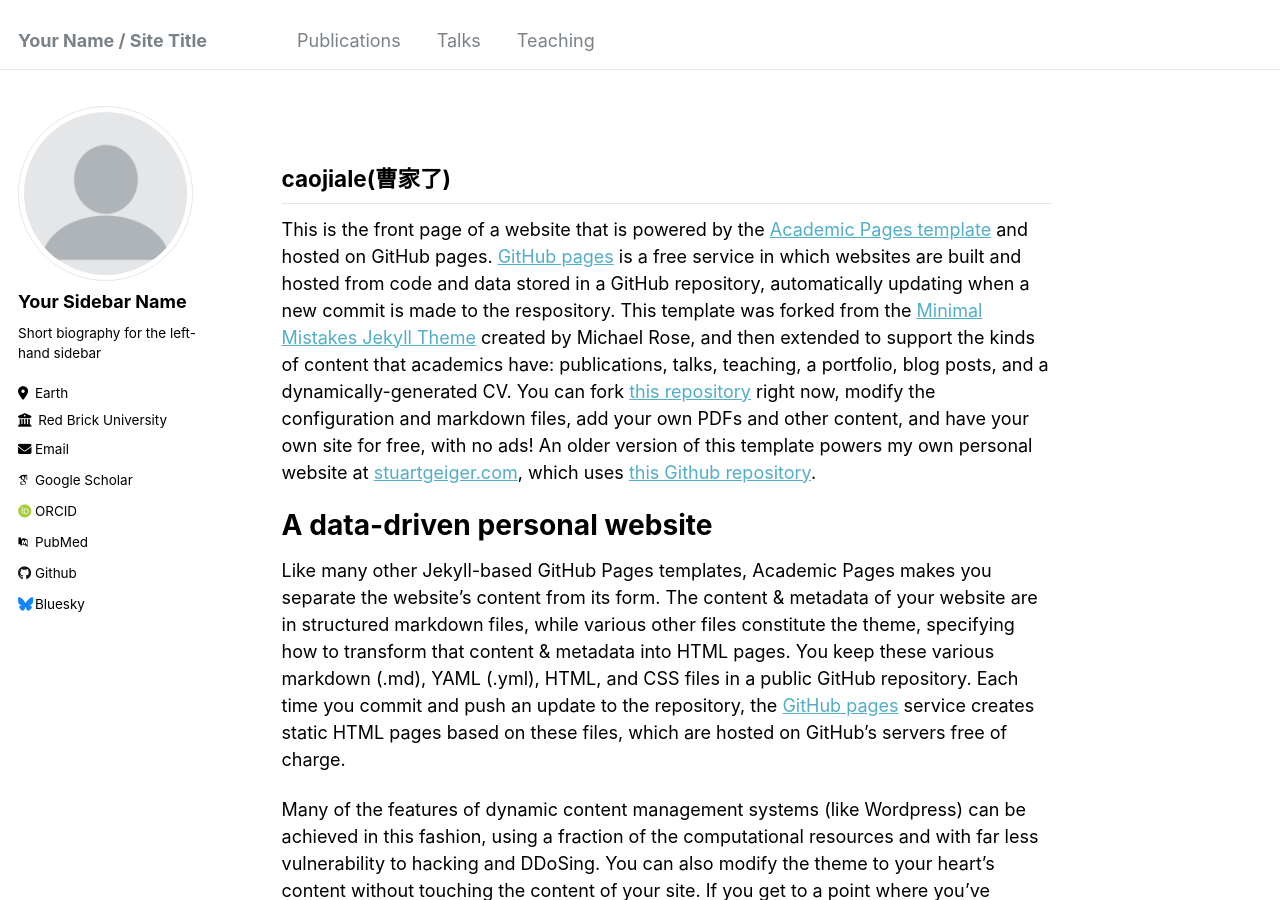
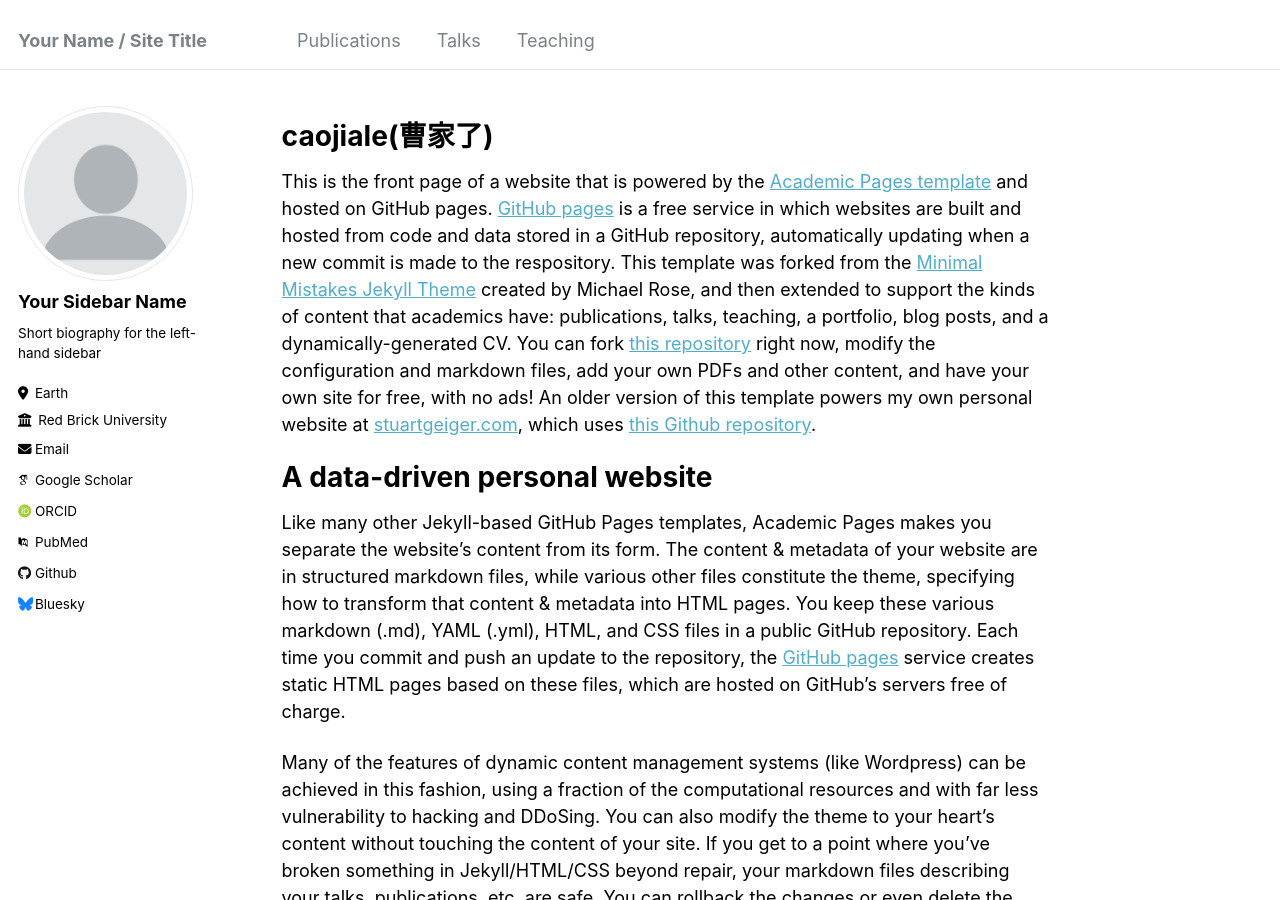
Before and after one commit to sjkdkekk/sjkdkekk.github.io, a Jekyll site: the page built from _pages/about.md, in a window 1280 px wide and 900 px high. Built offline with Jekyll 4.4.1, drawn with Linux system fonts in a browser that asks for light colours; some web fonts are replaced.

Commit message:
Update about.md

```diff
--- a/_pages/about.md
+++ b/_pages/about.md
@@ -7,7 +7,7 @@ redirect_from:
   - /about.html
 ---
 
-<h2 style="color: #000000;"> caojiale(曹家了)</h2>
+<h1 style="color: #000000;"> caojiale(曹家了)</h1>
 This is the front page of a website that is powered by the [Academic Pages template](https://github.com/academicpages/academicpages.github.io) and hosted on GitHub pages. [GitHub pages](https://pages.github.com) is a free service in which websites are built and hosted from code and data stored in a GitHub repository, automatically updating when a new commit is made to the respository. This template was forked from the [Minimal Mistakes Jekyll Theme](https://mmistakes.github.io/minimal-mistakes/) created by Michael Rose, and then extended to support the kinds of content that academics have: publications, talks, teaching, a portfolio, blog posts, and a dynamically-generated CV. You can fork [this repository](https://github.com/academicpages/academicpages.github.io) right now, modify the configuration and markdown files, add your own PDFs and other content, and have your own site for free, with no ads! An older version of this template powers my own personal website at [stuartgeiger.com](http://stuartgeiger.com), which uses [this Github repository](https://github.com/staeiou/staeiou.github.io).
 
 A data-driven personal website
```
